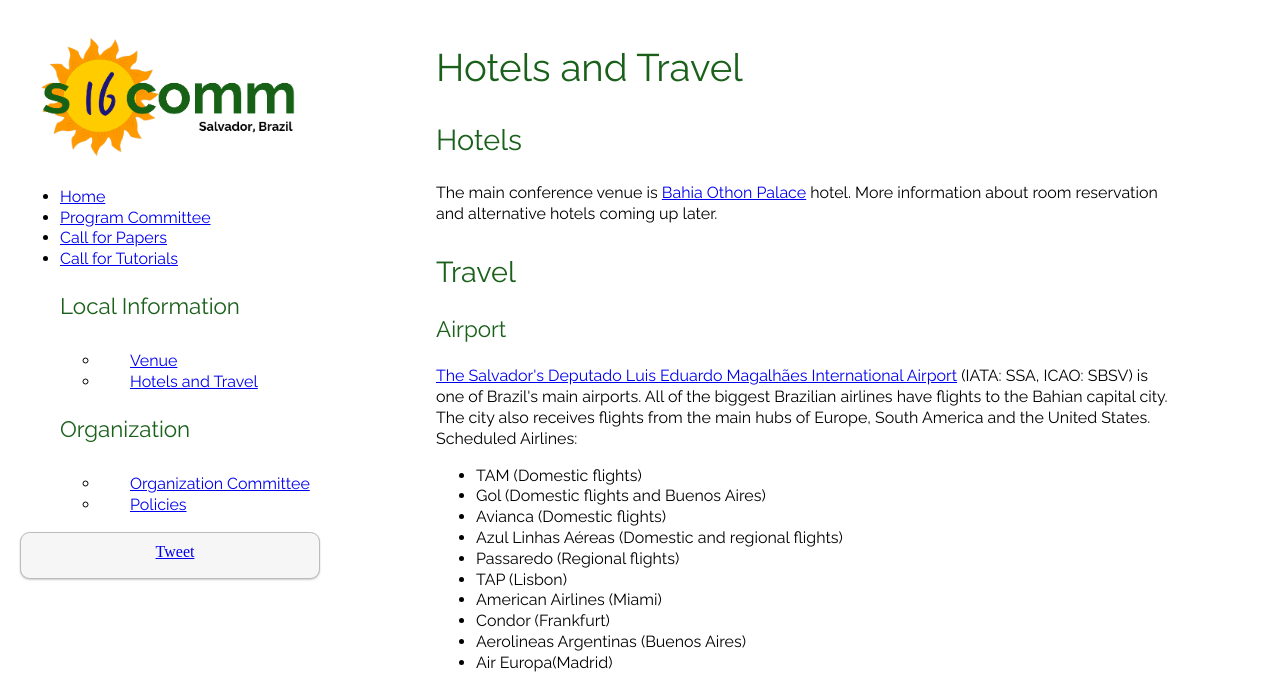
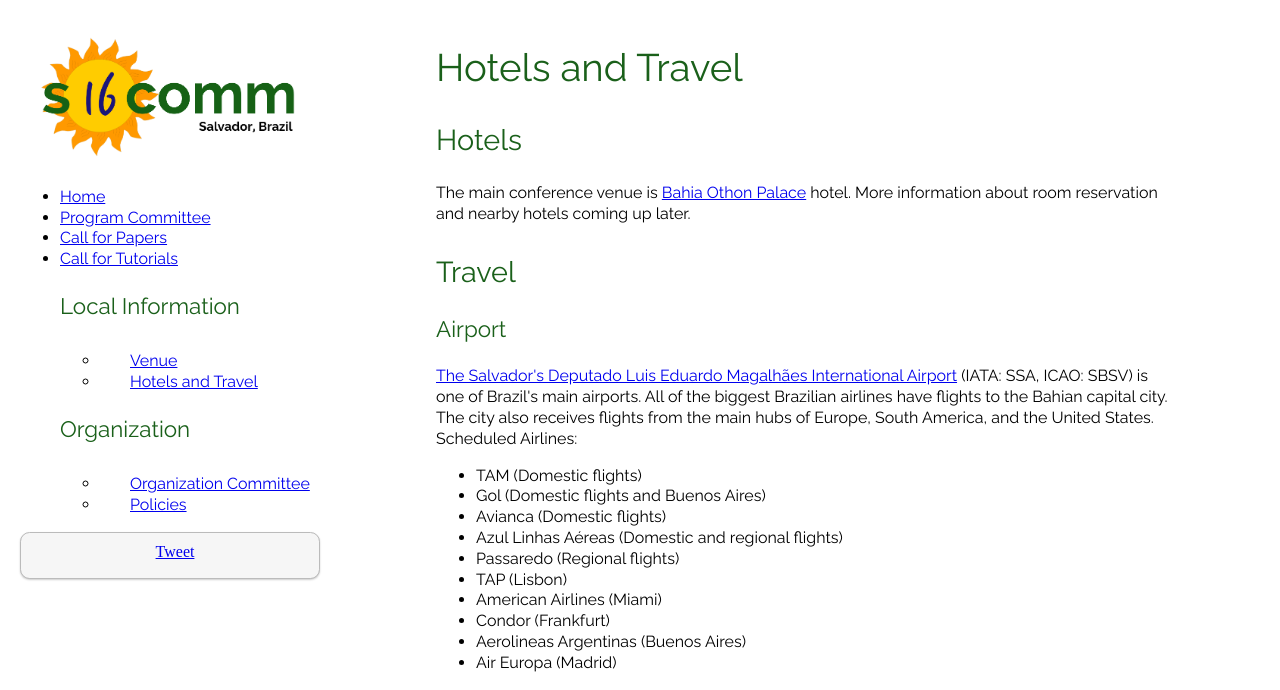
Before and after one commit to apietila/SIGCOMM2016, a PHP site: page /hotel.php in a window 1280 px wide. Shown: the top 690 px of the page. Run offline with PHP 8.4, Linux system fonts and the light colour scheme; some libraries are stand-ins or nearby versions.

Commit message:
Smaller adjusts on hotels.php and organization.php, and added alt cfp. No changes were made on the cfp.pdf file available on the website.

```diff
--- a/web/hotel.php
+++ b/web/hotel.php
@@ -9,7 +9,7 @@
 
 <p>
 The main conference venue is <a target="_blank" href="http://www.othon.com.br/en/hoteis/hotel-em-salvador/bahia-othon-palace#o-hotel">Bahia Othon Palace</a> hotel.
-More information about room reservation and alternative hotels coming up later.
+More information about room reservation and nearby hotels coming up later.
 </p>
 
 <h2>Travel</h2>
@@ -19,7 +19,7 @@
 <p>
 <a target="_blank" href="http://www.aeroportosalvador.net/en/">The Salvador's Deputado Luis Eduardo Magalh&#227;es International Airport</a> (IATA: SSA, ICAO: SBSV)
 is one of Brazil's main airports. All of the biggest Brazilian airlines have flights to the Bahian capital city. The city also receives flights
-from the main hubs of Europe, South America and the United States. Scheduled Airlines:
+from the main hubs of Europe, South America, and the United States. Scheduled Airlines:
 <ul>
     <li>TAM (Domestic flights)</li>
     <li>Gol (Domestic flights and Buenos Aires)</li>
@@ -30,7 +30,7 @@
     <li>American Airlines (Miami)</li>
     <li>Condor (Frankfurt)</li>
     <li>Aerolineas Argentinas (Buenos Aires)</li>
-    <li>Air Europa(Madrid)</li>
+    <li>Air Europa (Madrid)</li>
 </ul>
 </p>
 
--- a/web/organization.php
+++ b/web/organization.php
@@ -70,7 +70,7 @@
      add_listitem("Christophe Diot", "Technicolor, France", "http://www.technicolor.com/en/christophe-diot");
   ?>
 
-  <li data-role="list-divider">Web Chair</li>
+  <li data-role="list-divider">Web Chairs</li>
   <?php
      add_listitem("Weverton Cordeiro", "UFRGS, Brazil", "http://www.inf.ufrgs.br/~wlccordeiro/");
      add_listitem("Anna-Kaisa Pietilainen", "Inria, France", "https://muse.inria.fr/~apietila/");
```
Also changed, not shown: 2 other files.
